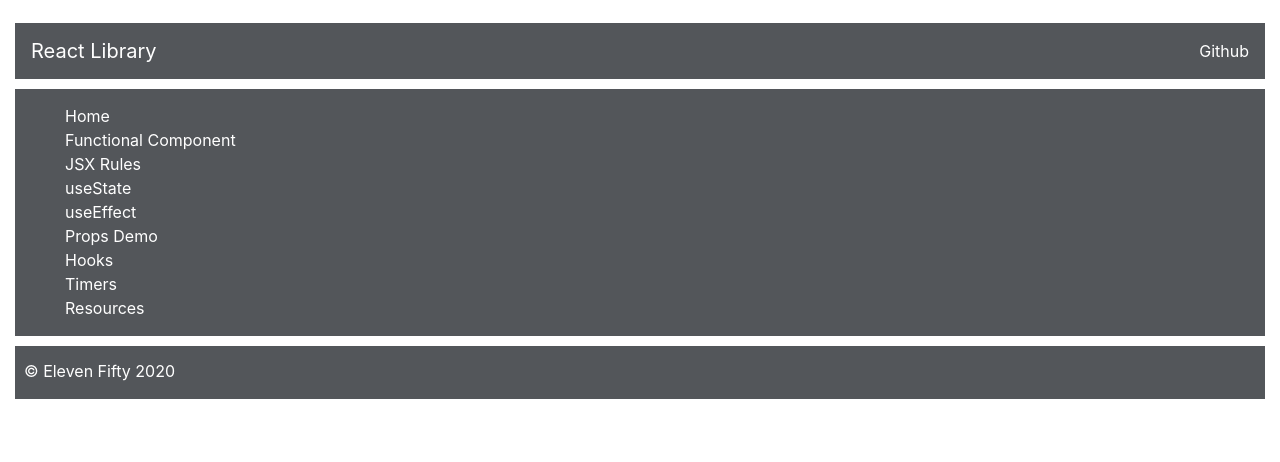
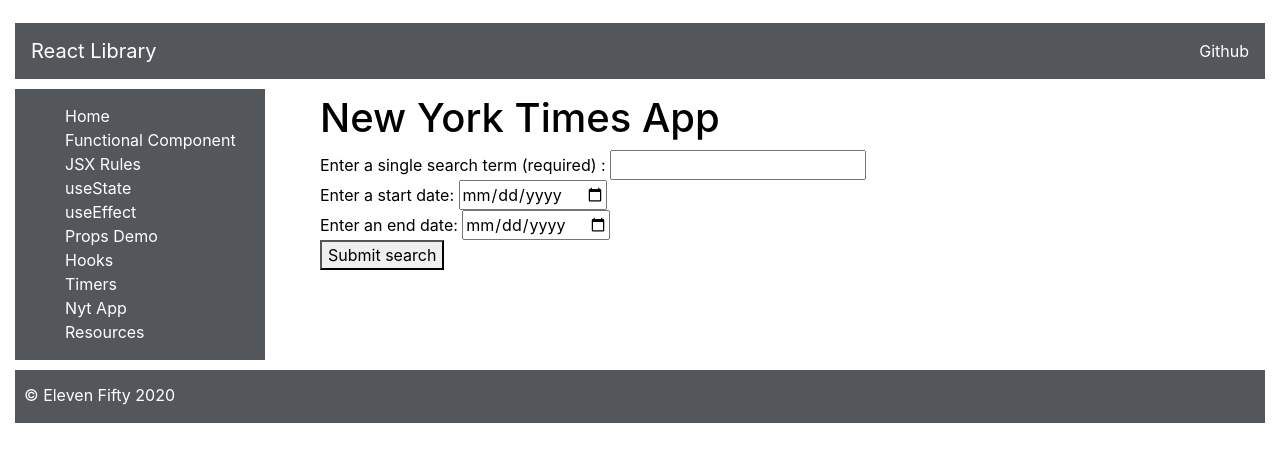
Before and after one commit to ryaneckerle/react-fundamentals, a React (Create React App) app: page /nytapp in a window 1280 px wide. Shown: the top 462 px of the page. Built offline with nearby package versions, Linux system fonts and the light colour scheme.

Commit message:
NYT App with React

```diff
--- /dev/null
+++ b/src/components/apps/nyt-app/NytApp.js
@@ -0,0 +1,88 @@
+import React, { useState } from 'react';
+import NytResults from './NytResults';
+
+const baseURL = 'https://api.nytimes.com/svc/search/v2/articlesearch.json';
+const key = 'HxdIzVP36f2VgbQ5dHxD6HTYvsi0ZCus';
+
+const NytApp = () => {
+  const [search, setSearch] = useState('');
+  const [startDate, setStartDate] = useState('');
+  const [endDate, setEndDate] = useState('');
+  const [pageNumber, setPageNumber] = useState(0);
+  const [results, setResults] = useState([]);
+
+  const fetchResults = () => {
+    let url = `${baseURL}?api-key=${key}&page=${pageNumber}&q=${search}`;
+    url = startDate ? url + `&begin_date=${startDate}` : url;
+    url = endDate ? url + `&end_date=${endDate}` : url;
+
+    fetch(url)
+      .then((res) => res.json())
+      .then((data) => setResults(data.response.docs))
+      .catch((err) => console.log(err));
+  };
+
+  const handleSubmit = (event) => {
+    setPageNumber(0);
+    fetchResults();
+    event.preventDefault();
+  };
+
+  const changePageNumber = (event, direction) => {
+    event.preventDefault();
+    if (direction === 'down') {
+      if (pageNumber > 0) {
+        setPageNumber(pageNumber - 1);
+        fetchResults();
+      }
+    }
+    if (direction === 'up') {
+      setPageNumber(pageNumber + 1);
+      fetchResults();
+    }
+  };
+
+  return (
+    <div className="main">
+      <div className="mainDiv">
+        <h1>New York Times App</h1>
+        <form onSubmit={(e) => handleSubmit(e)}>
+          <span>Enter a single search term (required) : </span>
+          <input
+            type="text"
+            name="search"
+            onChange={(e) => setSearch(e.target.value)}
+            required
+          />
+          <br />
+          <span>Enter a start date: </span>
+          <input
+            type="date"
+            name="startDate"
+            pattern="[0-9]{8}"
+            onChange={(e) => setStartDate(e.target.value)}
+          />
+          <br />
+          <span>Enter an end date: </span>
+          <input
+            type="date"
+            name="endDate"
+            pattern="[0-9]{8}"
+            onChange={(e) => setEndDate(e.target.value)}
+          />
+          <br />
+          <button className="submit">Submit search</button>
+        </form>
+        {results.length > 0 ? (
+          <NytResults
+            results={results}
+            page={pageNumber}
+            changePage={changePageNumber}
+          />
+        ) : null}
+      </div>
+    </div>
+  );
+};
+
+export default NytApp;
--- /dev/null
+++ b/src/components/apps/nyt-app/NytResults.js
@@ -0,0 +1,48 @@
+import React from 'react';
+
+const NytResults = (props) => {
+  return (
+    <div>
+      {props.results.map((result) => {
+        return (
+          <div key={result._id}>
+            <h2>{result.headline.main}</h2>
+            {result.multimedia.length > 1 ? (
+              <img
+                alt="article"
+                src={`https://www.nytimes.com/${result.multimedia[1].url}`}
+              />
+            ) : (
+              ''
+            )}
+            <p>
+              {result.snippet}
+              <br />
+              {result.keywords.length > 0 ? ' Keywords: ' : ''}
+            </p>
+            <ul>
+              {result.keywords.map((keyword) => (
+                <li key={keyword.value}>{keyword.value}</li>
+              ))}
+            </ul>
+            <a href={result.web_url}>
+              <button>Read It</button>
+            </a>
+          </div>
+        );
+      })}
+      <div>
+        <button onClick={(e) => props.changePage(e, 'down')}>
+          Previous 10
+        </button>
+        <button onClick={(e) => props.changePage(e, 'up')}>Next 10</button>
+        <br />
+        <span>
+          <bold>{props.page}</bold>
+        </span>
+      </div>
+    </div>
+  );
+};
+
+export default NytResults;
--- a/src/components/site/Sidebar.js
+++ b/src/components/site/Sidebar.js
@@ -9,6 +9,7 @@
 import PropsDemo from '../concepts/PropsDemo';
 import Hooks from '../concepts/Hooks';
 import TimePiecesApp from '../apps/timer-apps/TimePiecesApp';
+import NytApp from '../apps/nyt-app/NytApp';
 
 const Sidebar = () => {
   return (
@@ -38,6 +39,9 @@
           </li>
           <li>
             <Link to="/timer">Timers</Link>
+          </li>
+          <li>
+            <Link to="/nytapp">Nyt App</Link>
           </li>
           <li>
             <Link to="/resources">Resources</Link>
@@ -76,6 +80,9 @@
           <Route exact path="/timer">
             <TimePiecesApp />
           </Route>
+          <Route exact path="/nytapp">
+            <NytApp />
+          </Route>
         </Switch>
       </div>
     </div>
```
Also changed, not shown: 1 other file (tests, documents, lock files or other folders).
